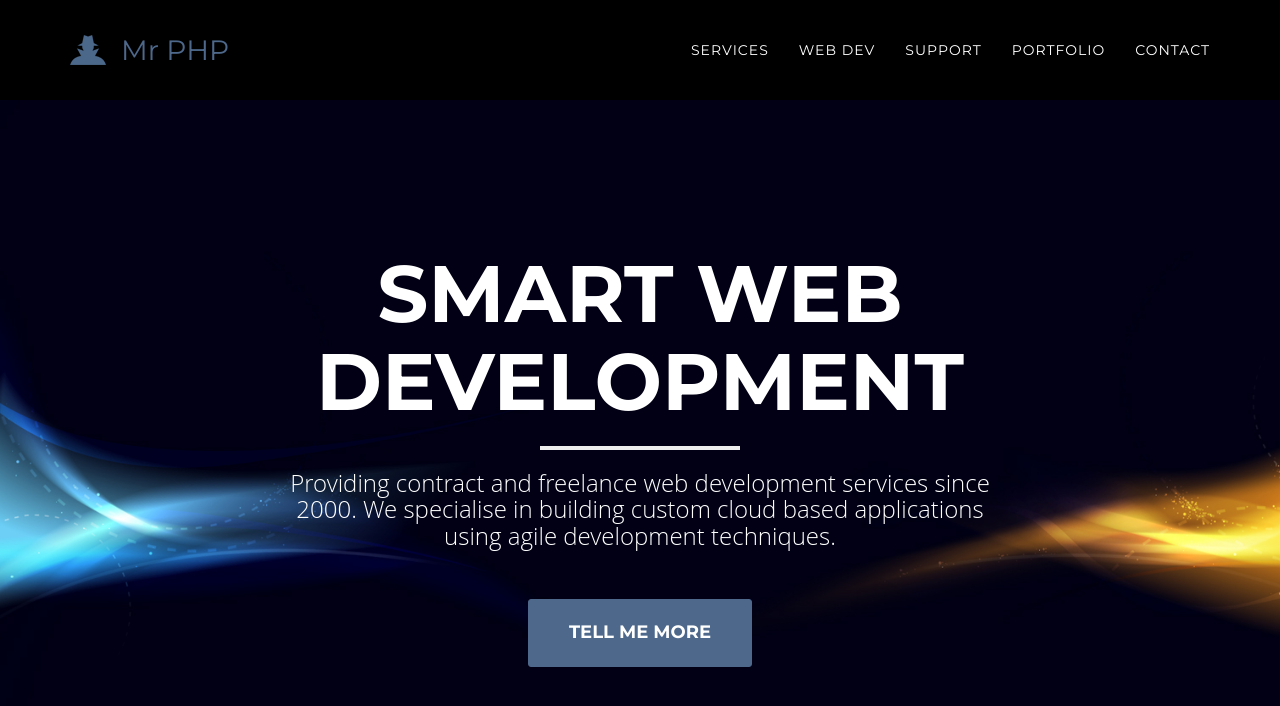
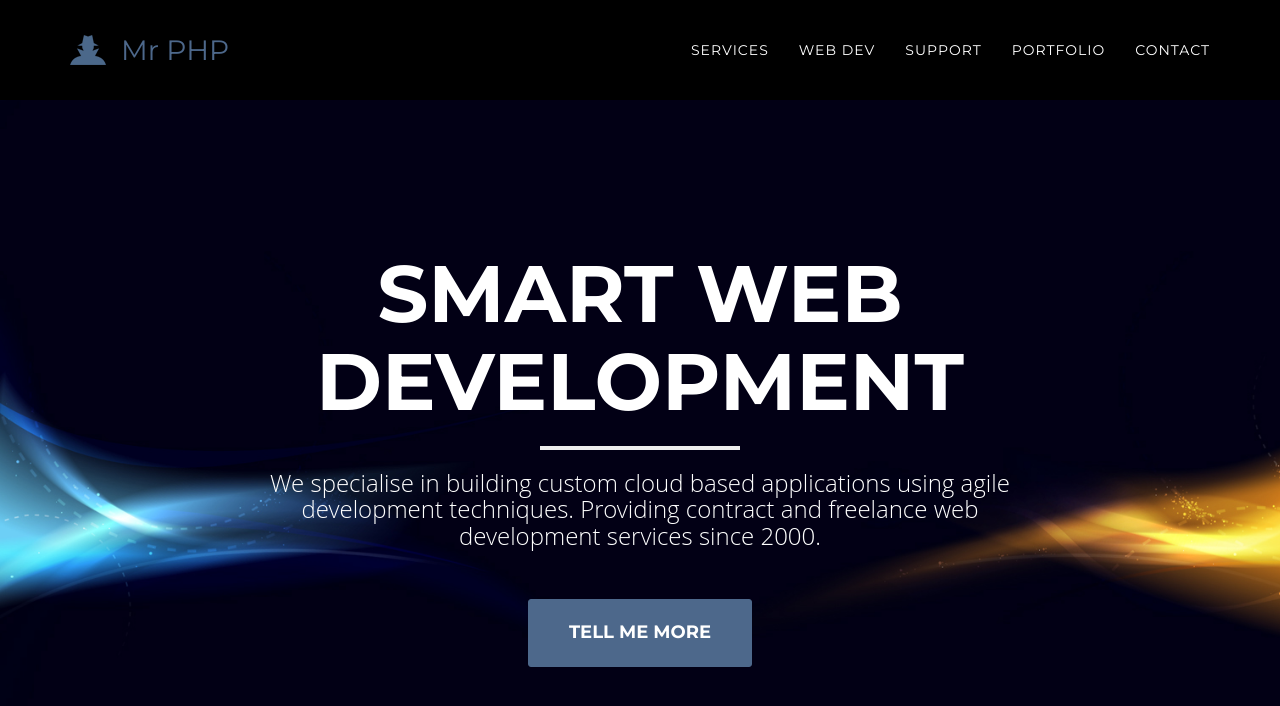
Before and after one commit to mr-php/mr-php.github.io, a Jekyll site: the page built from index.html, in a window 1280 px wide and 900 px high. Shown: the top 706 px of the window. Built offline with Jekyll 4.4.1, drawn with Linux system fonts in a browser that asks for light colours; nearby versions of some CDN libraries; some web fonts are replaced; Markdown is read by kramdown in place of the engine named in the settings; some of the changed lines change nothing that is shown.

Commit message:
tweak description

```diff
--- a/_config.yml
+++ b/_config.yml
@@ -8,8 +8,8 @@ phone_int: +61884631298
 abn: 30 551 301 857
 
 description: >
+  We specialise in building custom cloud based applications using agile development techniques.
   Providing contract and freelance web development services since 2000.
-  We specialise in building custom cloud based applications using agile development techniques.
 about: >
   Mr PHP was founded by Brett O'Donnell in 2000, and has been making web software ever since.
 
```
